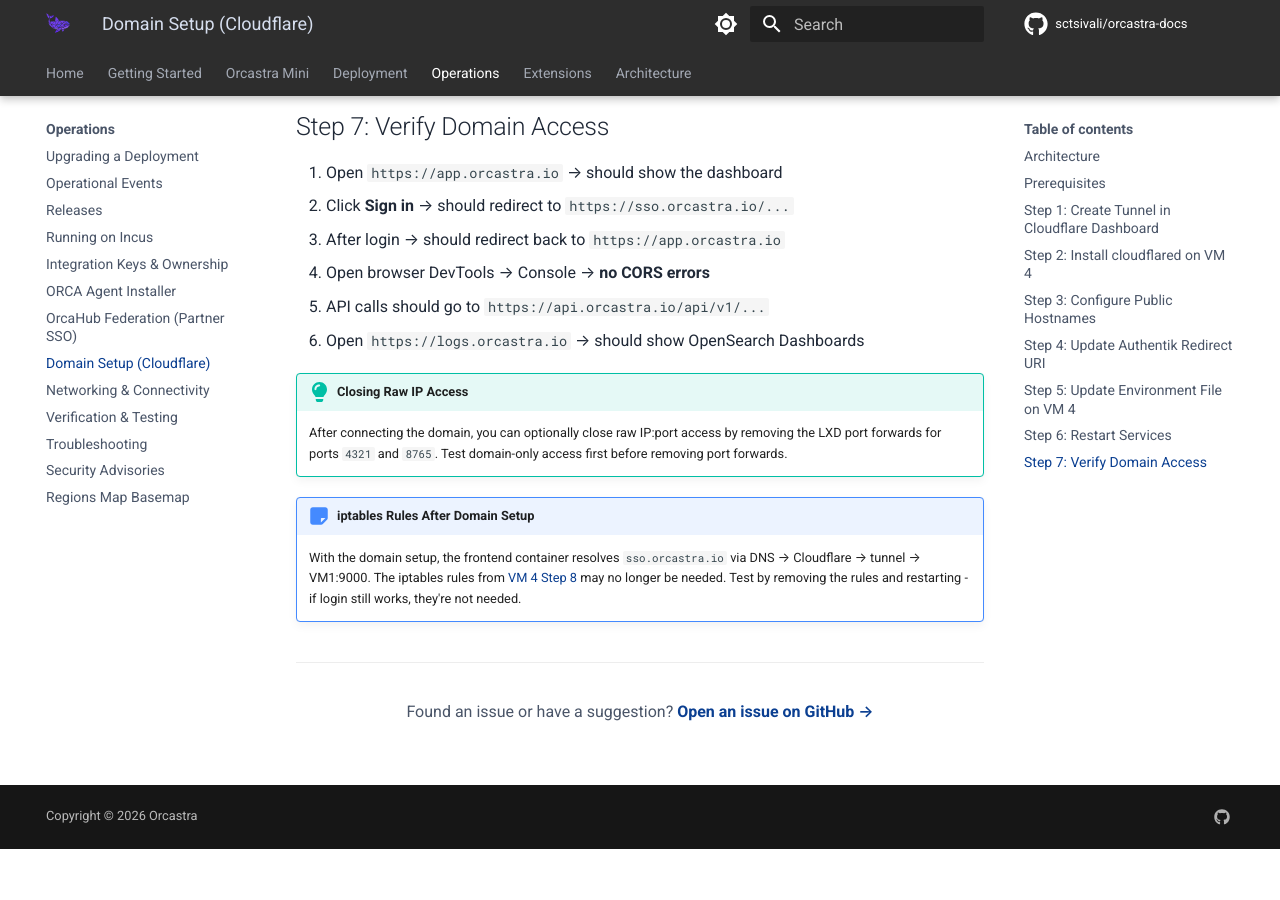
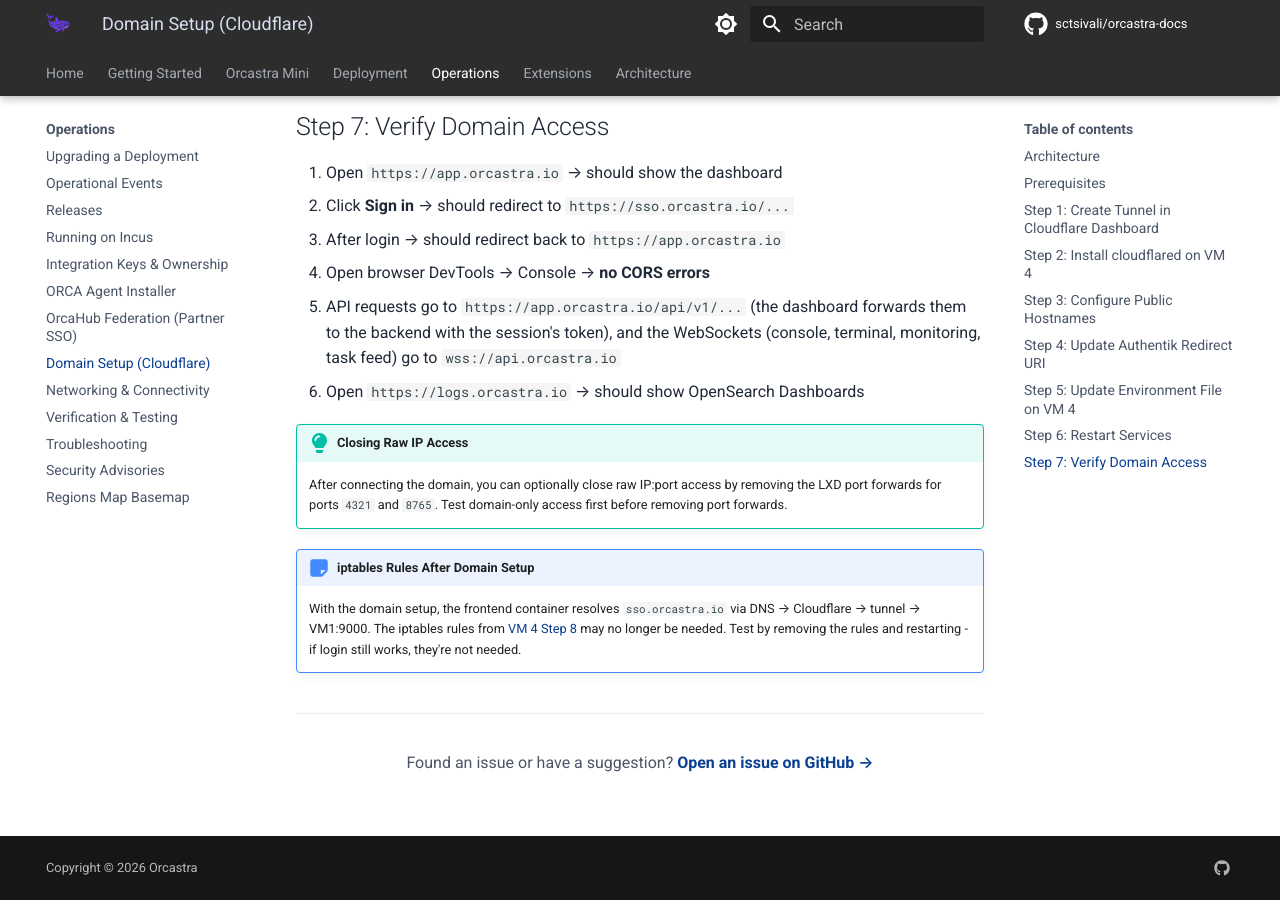
Before and after one commit to sctsivali/orcastra-docs, an MkDocs documentation site: the page built from docs/operations/domain-setup.md, in a window 1280 px wide and 900 px high, scrolled down 3240 px. Built offline with MkDocs 1.6.1 and Material for MkDocs 9.7.7, drawn with Linux system fonts in a browser that asks for light colours; comment, search, counter and statistics services are not loaded; the version menu is left out; before the commit the page ends 4089 px from its top, so only the background shows below that.

Commit message:
docs(upgrading): the browser no longer holds the access token
From 1.0.0-RC5 the dashboard frontend attaches the session's access
token for every API call the browser makes, so a reverse proxy has to
send /api/v1 on the dashboard hostname to the frontend, not to the
backend. The upgrade table says so, and the domain guide's check list
no longer tells operators to expect API calls on the API hostname: the
browser calls /api/v1 on the dashboard hostname and only the WebSockets
use the API hostname.

```diff
--- a/docs/operations/domain-setup.md
+++ b/docs/operations/domain-setup.md
@@ -126,7 +126,7 @@ The `entrypoint.sh` script automatically replaces `NEXT_PUBLIC_*` URLs on every
 2. Click **Sign in** → should redirect to `https://sso.orcastra.io/...`
 3. After login → should redirect back to `https://app.orcastra.io`
 4. Open browser DevTools → Console → **no CORS errors**
-5. API calls should go to `https://api.orcastra.io/api/v1/...`
+5. API requests go to `https://app.orcastra.io/api/v1/...` (the dashboard forwards them to the backend with the session's token), and the WebSockets (console, terminal, monitoring, task feed) go to `wss://api.orcastra.io`
 6. Open `https://logs.orcastra.io` → should show OpenSearch Dashboards
 
 !!! tip "Closing Raw IP Access"
```
Also changed, not shown: docs/operations/upgrading.md (+1 -0 lines).
